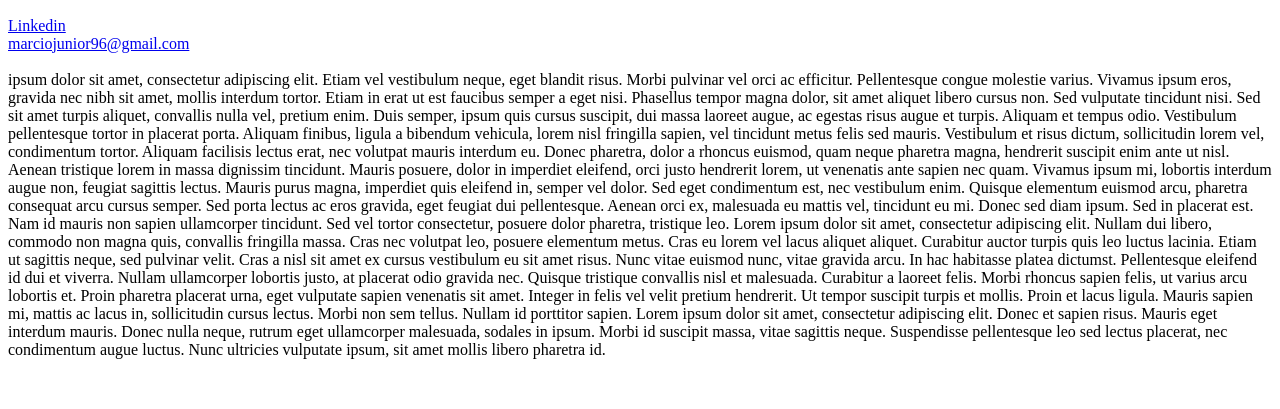
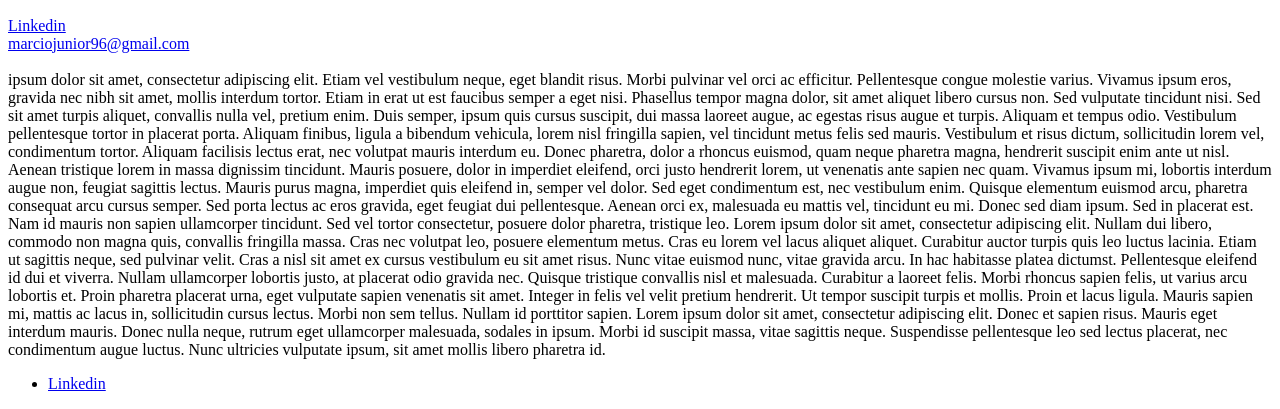
Before and after one commit to mjr96/dio-02-html, a plain HTML site: page index.html in a window 1280 px wide. Shown: the part 783-1192 px from the top of the page. Before the commit the page ends 1158 px from the top, so only its background shows below. Drawn offline with Linux system fonts and the light colour scheme.

Commit message:
Adicionando conteudo no footer

```diff
--- a/index.html
+++ b/index.html
@@ -32,7 +32,9 @@
             </article>
         </section>
         <footer>
-
+            <ul>
+                <li><a href="https://www.linkedin.com/in/mmoj96/" target="_blank">Linkedin</a></li>
+            </ul>
         </footer>
     </body>
 </html>
```
